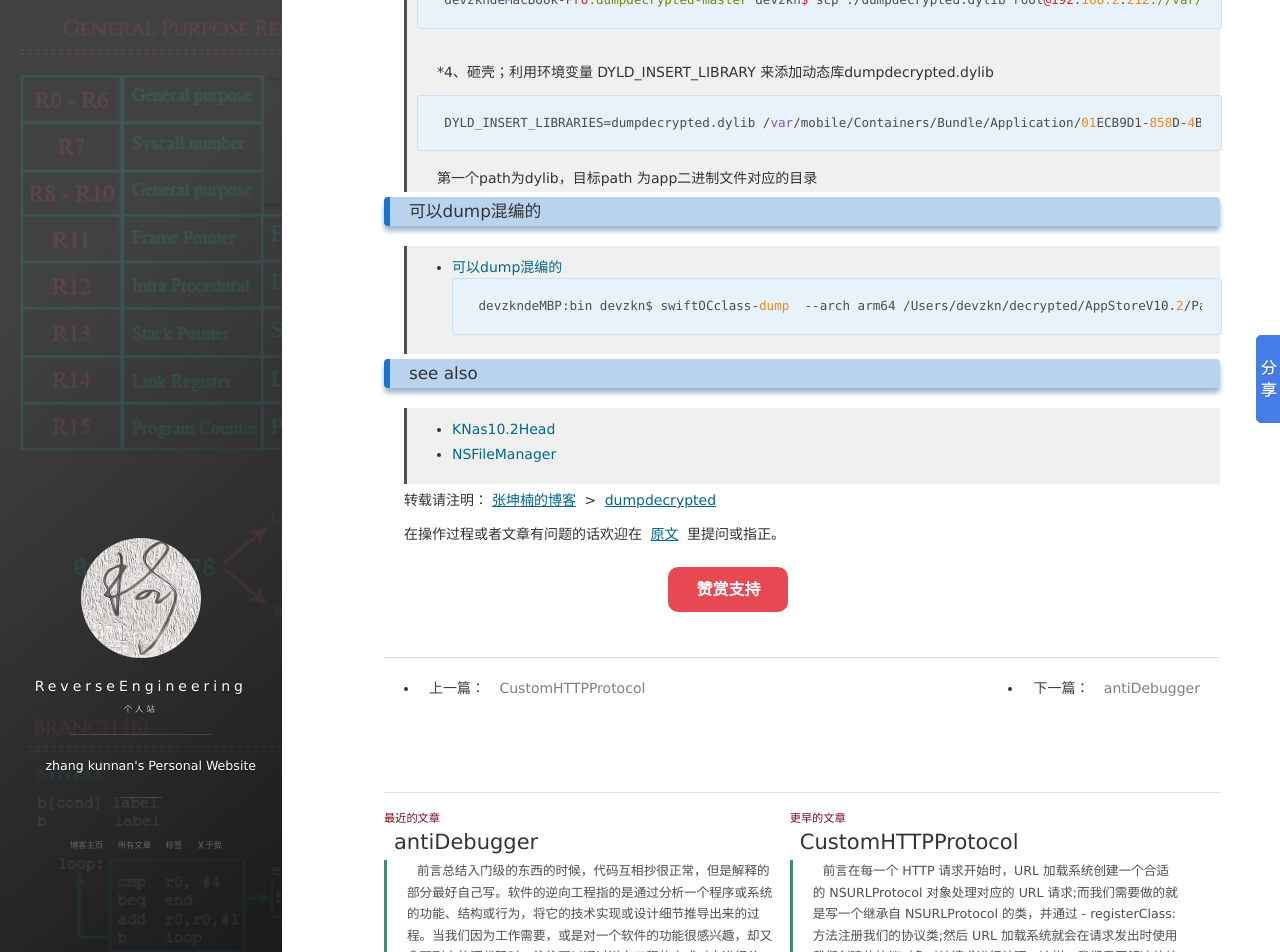
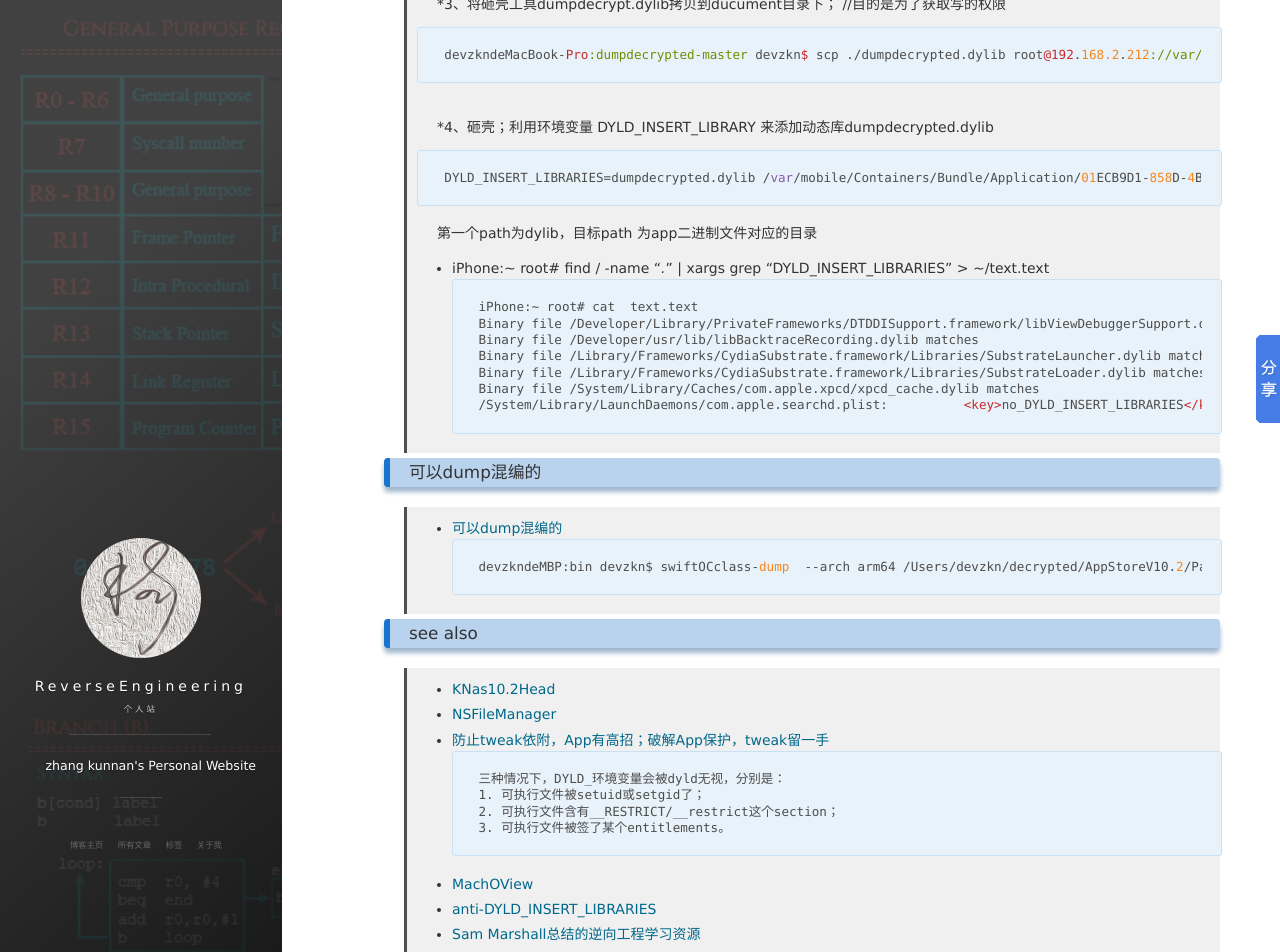
Before and after one commit to zhangkn/zhangkn.github.io, a Jekyll site: the page built from _posts/2017-12-16-dumpdecrypted.md, in a window 1280 px wide and 1400 px high, scrolled down 854 px. Shown: the top 952 px of the window. Built offline with Jekyll 4.4.1, drawn with Linux system fonts in a browser that asks for light colours; nearby versions of some CDN libraries; comment, search, counter and statistics services are not loaded; some of the changed text lies outside the part shown.

````diff
--- a/_posts/2017-12-16-dumpdecrypted.md
+++ b/_posts/2017-12-16-dumpdecrypted.md
@@ -19,7 +19,11 @@ site: https://zhangkn.github.io
 Frida环境的搭建可以看下[这篇文章](https://zhangkn.github.io/2017/12/frida/#gsc.tab=0)
 
 ### dumpdecrypted.dylib
-dumpdecrypted的原理是让app预先加载一个解密的dumpdecrypted.dylib，然后在程序运行后，将代码动态解密，最后在内存中dump出来整个程序。
+>*dumpdecrypted的原理：
+
+```
+把自己通过DYLD_INSERT_LIBRARIES这个环境变量注入到已经通过系统加载器解密的 mach-o文件(因此要求程序是运行状态)，再把解密后的内存数据 dump出来--并没有破解 appstore的加密算法
+```
 
 砸壳的步骤：
 
@@ -46,7 +50,16 @@ DYLD_INSERT_LIBRARIES=dumpdecrypted.dylib /var/mobile/Containers/Bundle/Applicat
 第一个path为dylib，目标path 为app二进制文件对应的目录
 
 
-
+>* iPhone:~ root# find / -name "*.*" | xargs grep "DYLD_INSERT_LIBRARIES" > ~/text.text
+```
+iPhone:~ root# cat  text.text
+Binary file /Developer/Library/PrivateFrameworks/DTDDISupport.framework/libViewDebuggerSupport.dylib matches
+Binary file /Developer/usr/lib/libBacktraceRecording.dylib matches
+Binary file /Library/Frameworks/CydiaSubstrate.framework/Libraries/SubstrateLauncher.dylib matches
+Binary file /Library/Frameworks/CydiaSubstrate.framework/Libraries/SubstrateLoader.dylib matches
+Binary file /System/Library/Caches/com.apple.xpcd/xpcd_cache.dylib matches
+/System/Library/LaunchDaemons/com.apple.searchd.plist:		<key>no_DYLD_INSERT_LIBRARIES</key>
+```
 
 ### 可以dump混编的
 
@@ -59,3 +72,17 @@ devzkndeMBP:bin devzkn$ swiftOCclass-dump  --arch arm64 /Users/devzkn/decrypted/
 ### see also
 >* [KNas10.2Head](https://github.com/zhangkn/KNas10.2Head/tree/master/as10.2/head)
 >* [NSFileManager](http://iosre.com/t/ios-igrimace/448)
+- [防止tweak依附，App有高招；破解App保护，tweak留一手](http://bbs.iosre.com/t/tweak-app-app-tweak/438)
+```
+三种情况下，DYLD_环境变量会被dyld无视，分别是：
+1. 可执行文件被setuid或setgid了；
+2. 可执行文件含有__RESTRICT/__restrict这个section；
+3. 可执行文件被签了某个entitlements。
+```
+- [MachOView](https://github.com/gdbinit/MachOView)
+- [anti-DYLD_INSERT_LIBRARIES](http://geohot.com/e7writeup.html)
+- [Sam Marshall总结的逆向工程学习资源](http://bbs.iosre.com/t/sam-marshall/92)
+- [Reverse Engineering Resources](https://pewpewthespells.com/re.html)
+- [Samantha Demi](https://pewpewthespells.com/)
+- [Blocking Code Injection on iOS and OS X](https://pewpewthespells.com/blog/blocking_code_injection_on_ios_and_os_x.html)
+- [pewpewthespells](https://pewpewthespells.com/ramble.html)
````
Also changed, not shown: _posts/2017-12-24-iphoneDaemonTool.md (+7 -0 lines), _posts/2017-12-29-CycriptTricks.md (+20 -5 lines), _posts/2018-01-16-Xcode.md (+36 -1 lines), _posts/2018-01-29-SpringBoard.md (added, +31 -0 lines).
